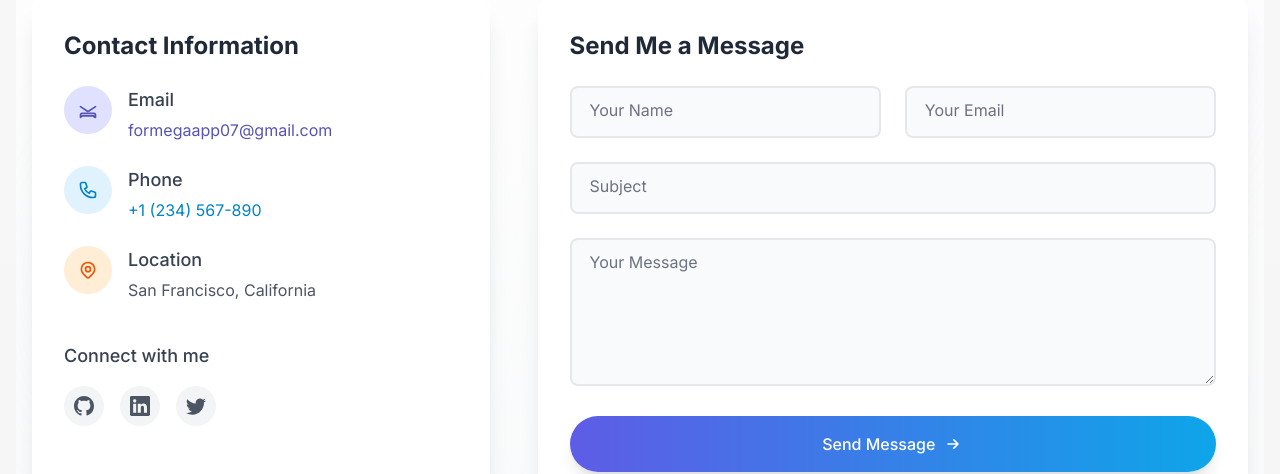
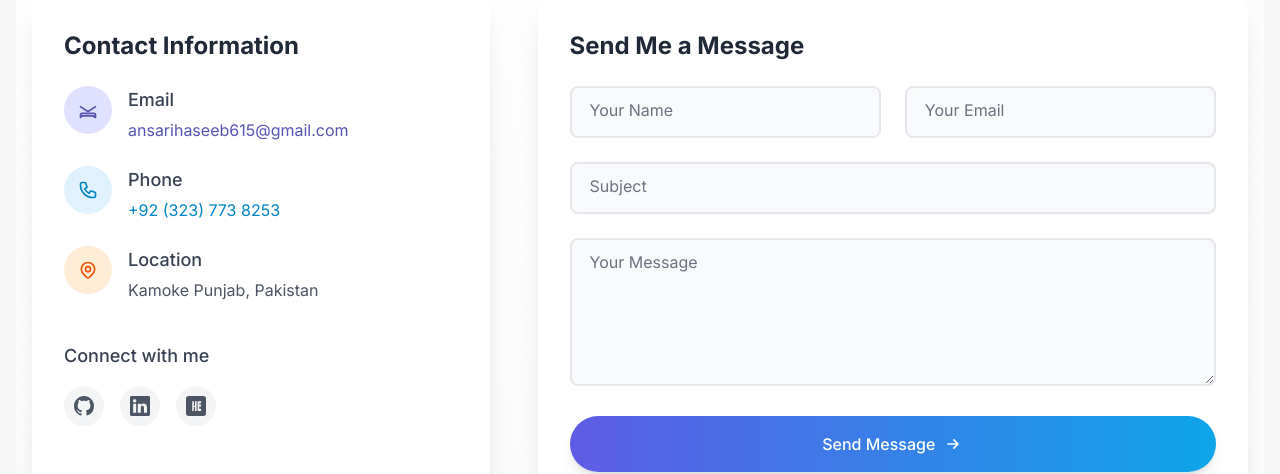
Before and after one commit to haseebansarii/my-portfolio, a Next.js app: page / in a window 1280 px wide. Shown: the part 6100-6574 px from the top of the page. Built offline with nearby package versions, Linux system fonts and the light colour scheme.

Commit message:
Update page.tsx

```diff
--- a/src/app/page.tsx
+++ b/src/app/page.tsx
@@ -1123,7 +1123,7 @@ export default function Home() {
                     </div>
                     <div>
                       <h4 className="text-lg font-medium text-gray-700 dark:text-gray-300 mb-1">Email</h4>
-                      <a href="mailto:ansarihaseeb615@gmail.com" className="text-primary-600 dark:text-primary-400 hover:underline">formegaapp07@gmail.com</a>
+                      <a href="mailto:ansarihaseeb615@gmail.com" className="text-primary-600 dark:text-primary-400 hover:underline">ansarihaseeb615@gmail.com</a>
                     </div>
                   </div>
 
@@ -1135,7 +1135,7 @@ export default function Home() {
                     </div>
                     <div>
                       <h4 className="text-lg font-medium text-gray-700 dark:text-gray-300 mb-1">Phone</h4>
-                      <a href="tel:+123456789" className="text-secondary-600 dark:text-secondary-400 hover:underline">+1 (234) 567-890</a>
+                      <a href="tel:+123456789" className="text-secondary-600 dark:text-secondary-400 hover:underline">+92 (323) 773 8253</a>
                     </div>
                   </div>
 
@@ -1148,7 +1148,7 @@ export default function Home() {
                     </div>
                     <div>
                       <h4 className="text-lg font-medium text-gray-700 dark:text-gray-300 mb-1">Location</h4>
-                      <p className="text-gray-600 dark:text-gray-400">San Francisco, California</p>
+                      <p className="text-gray-600 dark:text-gray-400">Kamoke Punjab, Pakistan</p>
                     </div>
                   </div>
                 </div>
@@ -1156,21 +1156,22 @@ export default function Home() {
                 <div className="mt-10">
                   <h4 className="text-lg font-medium text-gray-700 dark:text-gray-300 mb-4">Connect with me</h4>
                   <div className="flex space-x-4">
-                    <a href="#" className="w-10 h-10 flex items-center justify-center rounded-full bg-gray-100 dark:bg-gray-700 text-gray-600 dark:text-gray-300 hover:bg-primary-500 hover:text-white dark:hover:bg-primary-500 transition-colors">
+                    <a href="https://github.com/haseebansarii" className="w-10 h-10 flex items-center justify-center rounded-full bg-gray-100 dark:bg-gray-700 text-gray-600 dark:text-gray-300 hover:bg-primary-500 hover:text-white dark:hover:bg-primary-500 transition-colors">
                       <svg xmlns="http://www.w3.org/2000/svg" width="20" height="20" fill="currentColor" className="bi bi-github" viewBox="0 0 16 16">
                         <path d="M8 0C3.58 0 0 3.58 0 8c0 3.54 2.29 6.53 5.47 7.59.4.07.55-.17.55-.38 0-.19-.01-.82-.01-1.49-2.01.37-2.53-.49-2.69-.94-.09-.23-.48-.94-.82-1.13-.28-.15-.68-.52-.01-.53.63-.01 1.08.58 1.23.82.72 1.21 1.87.87 2.33.66.07-.52.28-.87.51-1.07-1.78-.2-3.64-.89-3.64-3.95 0-.87.31-1.59.82-2.15-.08-.2-.36-1.02.08-2.12 0 0 .67-.21 2.2.82.64-.18 1.32-.27 2-.27.68 0 1.36.09 2 .27 1.53-1.04 2.2-.82 2.2-.82.44 1.1.16 1.92.08 2.12.51.56.82 1.27.82 2.15 0 3.07-1.87 3.75-3.65 3.95.29.25.54.73.54 1.48 0 1.07-.01 1.93-.01 2.2 0 .21.15.46.55.38A8.012 8.012 0 0 0 16 8c0-4.42-3.58-8-8-8z"/>
                       </svg>
                     </a>
-                    <a href="#" className="w-10 h-10 flex items-center justify-center rounded-full bg-gray-100 dark:bg-gray-700 text-gray-600 dark:text-gray-300 hover:bg-primary-500 hover:text-white dark:hover:bg-primary-500 transition-colors">
+                    <a href="https://www.linkedin.com/in/haseeb-ansari-7168272b5/" className="w-10 h-10 flex items-center justify-center rounded-full bg-gray-100 dark:bg-gray-700 text-gray-600 dark:text-gray-300 hover:bg-primary-500 hover:text-white dark:hover:bg-primary-500 transition-colors">
                       <svg xmlns="http://www.w3.org/2000/svg" width="20" height="20" fill="currentColor" className="bi bi-linkedin" viewBox="0 0 16 16">
                         <path d="M0 1.146C0 .513.526 0 1.175 0h13.65C15.474 0 16 .513 16 1.146v13.708c0 .633-.526 1.146-1.175 1.146H1.175C.526 16 0 15.487 0 14.854V1.146zm4.943 12.248V6.169H2.542v7.225h2.401zm-1.2-8.212c.837 0 1.358-.554 1.358-1.248-.015-.709-.52-1.248-1.342-1.248-.822 0-1.359.54-1.359 1.248 0 .694.521 1.248 1.327 1.248h.016zm4.908 8.212V9.359c0-.216.016-.432.08-.586.173-.431.568-.878 1.232-.878.869 0 1.216.662 1.216 1.634v3.865h2.401V9.25c0-2.22-1.184-3.252-2.764-3.252-1.274 0-1.845.7-2.165 1.193v.025h-.016a5.54 5.54 0 0 1 .016-.025V6.169h-2.4c.03.678 0 7.225 0 7.225h2.4z"/>
                       </svg>
                     </a>
-                    <a href="#" className="w-10 h-10 flex items-center justify-center rounded-full bg-gray-100 dark:bg-gray-700 text-gray-600 dark:text-gray-300 hover:bg-primary-500 hover:text-white dark:hover:bg-primary-500 transition-colors">
-                      <svg xmlns="http://www.w3.org/2000/svg" width="20" height="20" fill="currentColor" className="bi bi-twitter" viewBox="0 0 16 16">
-                        <path d="M5.026 15c6.038 0 9.341-5.003 9.341-9.334 0-.14 0-.282-.006-.422A6.685 6.685 0 0 0 16 3.542a6.658 6.658 0 0 1-1.889.518 3.301 3.301 0 0 0 1.447-1.817 6.533 6.533 0 0 1-2.087.793A3.286 3.286 0 0 0 7.875 6.03a9.325 9.325 0 0 1-6.767-3.429 3.289 3.289 0 0 0 1.018 4.382A3.323 3.323 0 0 1 .64 6.575v.045a3.288 3.288 0 0 0 2.632 3.218 3.203 3.203 0 0 1-.865.115 3.23 3.23 0 0 1-.614-.057 3.283 3.283 0 0 0 3.067 2.277A6.588 6.588 0 0 1 .78 13.58a6.32 6.32 0 0 1-.78-.045A9.344 9.344 0 0 0 5.026 15z"/>
-                      </svg>
-                    </a>
+                    <a href="https://www.fiverr.com/s/NNlRBxN" className="w-10 h-10 flex items-center justify-center rounded-full bg-gray-100 dark:bg-gray-700 text-gray-600 dark:text-gray-300 hover:bg-primary-500 hover:text-white dark:hover:bg-primary-500 transition-colors">
+  <svg xmlns="http://www.w3.org/2000/svg" width="20" height="20" fill="currentColor" viewBox="0 0 24 24">
+    <path d="M20.678 0H3.322A3.325 3.325 0 000 3.322v17.356A3.325 3.325 0 003.322 24h17.356A3.325 3.325 0 0024 20.678V3.322A3.325 3.325 0 0020.678 0zM12.74 17.856h-1.931v-4.717H9.406v4.717H7.475V6.272h1.931v5.285h1.403V6.272h1.931v11.584zM18.135 12.715h-2.262v2.68h2.262v2.461h-4.193V6.272h4.193v2.46h-2.262v1.524h2.262v2.459z"/>
+  </svg>
+</a>
+
                   </div>
                 </div>
               </div>
```
